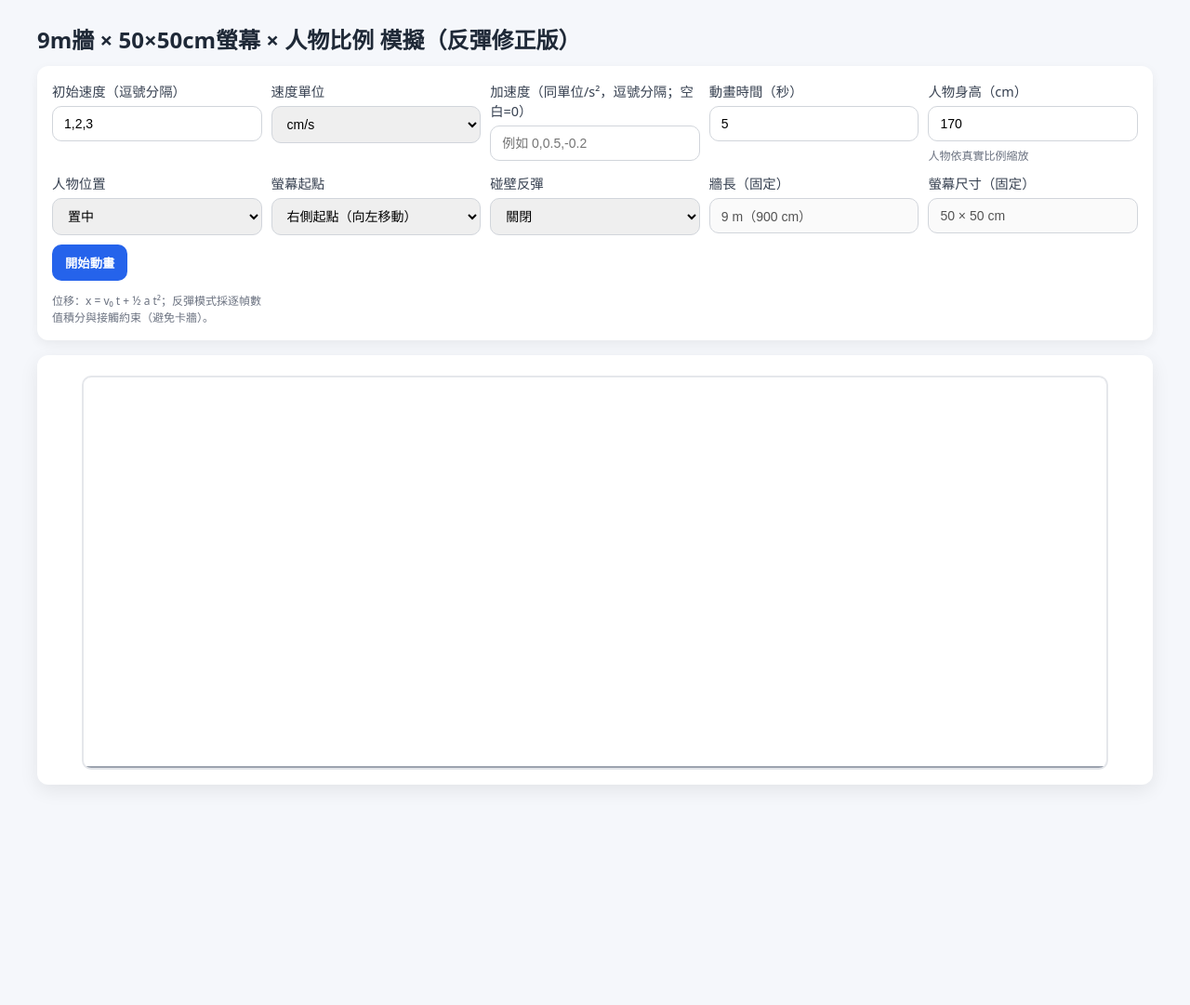
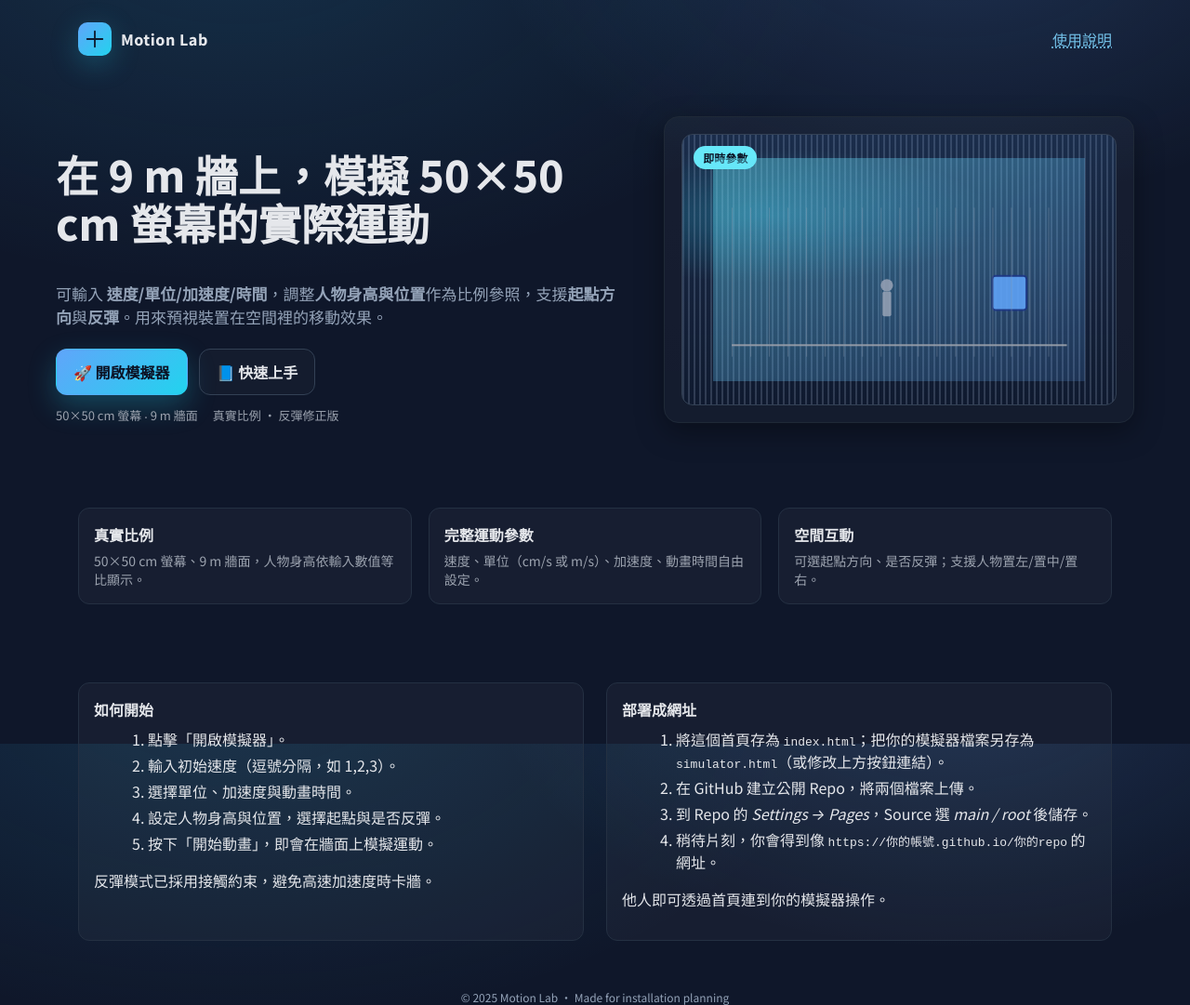
Before and after one commit to he00688498-prog/KKbox, a plain HTML site: page index.html in a window 1280 px wide. Shown: the whole page at 93% size. Before the commit the page ends 868 px from the top, so only its background shows below. Drawn offline with Linux system fonts and the light colour scheme.

Commit message:
Add files via upload

```diff
--- a/index.html
+++ b/index.html
@@ -1,284 +1,198 @@
 <!DOCTYPE html>
-<html lang="zh">
+<html lang="zh-Hant">
 <head>
-<meta charset="UTF-8" />
-<meta name="viewport" content="width=device-width, initial-scale=1.0" />
-<title>9m牆 × 50×50cm螢幕 × 人物比例 模擬（反彈修正版）</title>
+<meta charset="utf-8" />
+<meta name="viewport" content="width=device-width, initial-scale=1" />
+<title>Motion Lab — 螢幕橫移模擬器</title>
+<meta name="description" content="在 9m 牆上模擬 50×50cm 螢幕的位移、速度與加速度，可調人物比例與反彈。" />
+<link rel="preconnect" href="https://fonts.googleapis.com">
+<link rel="preconnect" href="https://fonts.gstatic.com" crossorigin>
+<link href="https://fonts.googleapis.com/css2?family=Noto+Sans+TC:wght@400;600;800&display=swap" rel="stylesheet">
 <style>
-  :root { --bg:#f5f7fb; --ink:#1f2937; --accent:#2563eb; --card:#ffffff; --wall:#e5e7eb; }
-  body{font-family: ui-sans-serif, system-ui, -apple-system, "Segoe UI", Roboto; background: var(--bg); color: var(--ink); margin:0}
-  .wrap{max-width: 1200px; margin: 24px auto; padding: 0 16px}
-  h2{margin: 0 0 12px}
-  .controls{display:grid; gap:10px; grid-template-columns: repeat(auto-fit, minmax(220px, 1fr)); background: var(--card); padding:16px; border-radius:12px; box-shadow: 0 4px 12px rgba(0,0,0,.06)}
-  .control{display:flex; flex-direction:column; gap:6px}
-  .control label{font-size:.9rem; color:#374151}
-  .control input,.control select{padding:10px 12px; border:1px solid #d1d5db; border-radius:10px; font-size:14px}
-  .actions{display:flex; gap:12px; flex-wrap:wrap; align-items:center}
-  button{padding:10px 14px; border:0; border-radius:10px; background:var(--accent); color:#fff; font-weight:600; cursor:pointer}
-  .hint{font-size:12px; color:#6b7280}
-  #stageWrap{background: var(--card); border-radius:12px; padding:12px; margin-top:16px; box-shadow: 0 6px 20px rgba(0,0,0,.08)}
-  #container{position:relative; width: min(96vw, 1100px); height: 420px; margin: 10px auto 4px; background: linear-gradient(#fff, #fff) padding-box, repeating-linear-gradient(90deg, var(--wall) 0 2px, transparent 2px 4px) border-box; border:2px solid #e5e7eb; border-radius:10px; overflow:hidden}
-  .ground{position:absolute; left:0; right:0; bottom:0; height:2px; background:#9ca3af}
-  .screen{position:absolute; background:#93c5fd; border:2px solid #3b82f6; border-radius:6px; color:#1f2937; font-size:12px; display:flex; align-items:center; justify-content:center; box-shadow: 0 6px 18px rgba(59,130,246,.25)}
-  .person{position:absolute; display:flex; flex-direction:column; align-items:center; justify-content:flex-end; pointer-events:none}
-  .head{background:#6b7280; border-radius:999px}
-  .body{background:#6b7280; border-radius:6px}
-  .legend{display:flex; gap:10px; flex-wrap:wrap; justify-content:center; font-size:12px; color:#374151}
-  .chip{display:inline-flex; gap:6px; align-items:center; background:#eef2ff; border:1px solid #c7d2fe; color:#3730a3; padding:6px 10px; border-radius:999px}
-  .dot{width:10px; height:10px; border-radius:999px}
+  :root{
+    --bg:#0f172a;          /* slate-900 */
+    --ink:#e5e7eb;         /* gray-200 */
+    --muted:#94a3b8;       /* slate-400 */
+    --card:#0b1224;        /* deep */
+    --panel:#111827;       /* panel */
+    --accent:#60a5fa;      /* blue-400 */
+    --accent-2:#22d3ee;    /* cyan-400 */
+    --ring:rgba(96,165,250,.35);
+  }
+  *{box-sizing:border-box}
+  html,body{height:100%}
+  body{margin:0; font-family:'Noto Sans TC',ui-sans-serif,system-ui,-apple-system,Segoe UI,Roboto; color:var(--ink); background: radial-gradient(1200px 700px at 20% -10%, rgba(56,189,248,.15), transparent 55%), radial-gradient(1000px 600px at 80% -10%, rgba(96,165,250,.18), transparent 50%), var(--bg);}
+  a{color:inherit; text-decoration:none}
+  .container{max-width:1160px; margin:0 auto; padding:24px}
+
+  /* Navbar */
+  .nav{display:flex; align-items:center; justify-content:space-between; gap:16px}
+  .brand{display:flex; align-items:center; gap:10px; font-weight:800; letter-spacing:.5px}
+  .brand .logo{width:36px; height:36px; background:linear-gradient(135deg,var(--accent),var(--accent-2)); border-radius:10px; display:grid; place-items:center; box-shadow:0 8px 30px rgba(34,211,238,.25)}
+  .brand .logo svg{width:22px; height:22px; opacity:.95}
+  .nav a{opacity:.9}
+
+  /* Hero */
+  .hero{display:grid; grid-template-columns:1.1fr .9fr; align-items:center; gap:36px; padding:40px 0}
+  @media (max-width:900px){.hero{grid-template-columns:1fr; padding:28px 0}}
+  .title{font-size:clamp(28px,4vw,46px); line-height:1.12; font-weight:800}
+  .subtitle{color:var(--muted); font-size:clamp(14px,1.4vw,17px); margin-top:12px}
+  .cta{display:flex; gap:12px; margin-top:22px; flex-wrap:wrap}
+  .btn{padding:12px 18px; border-radius:12px; font-weight:700; display:inline-flex; align-items:center; gap:10px; border:1px solid transparent; transition:transform .06s ease, box-shadow .2s ease}
+  .btn:active{transform:translateY(1px)}
+  .btn.primary{background:linear-gradient(135deg,var(--accent),var(--accent-2)); color:#0b1224; box-shadow:0 12px 30px rgba(34,211,238,.25)}
+  .btn.ghost{border-color:#334155; color:var(--ink); background:rgba(255,255,255,.02)}
+  .meta{display:flex; gap:16px; margin-top:12px; color:#9ca3af; font-size:13px}
+
+  /* Preview card */
+  .card{background:linear-gradient(180deg, rgba(255,255,255,.03), rgba(255,255,255,.02)); border:1px solid #1f2937; border-radius:16px; padding:18px; box-shadow:0 10px 30px rgba(0,0,0,.35)}
+  .screen{aspect-ratio:16/10; width:100%; border-radius:12px; background:
+    linear-gradient(180deg, rgba(96,165,250,.18), rgba(96,165,250,.05)),
+    repeating-linear-gradient(90deg, rgba(148,163,184,.25) 0 2px, transparent 2px 6px),
+    radial-gradient(400px 120px at 20% 30%, rgba(34,211,238,.28), transparent 60%),
+    #0b1224; position:relative; overflow:hidden; border:1px solid #334155}
+  .badge{position:absolute; top:12px; left:12px; font-size:12px; color:#0b1224; background:#67e8f9; padding:4px 10px; border-radius:999px; font-weight:700}
+  .demo{position:absolute; inset:0; display:grid; place-items:center}
+  .demo svg{width:86%; max-width:760px; opacity:.9}
+
+  /* Features */
+  .features{display:grid; grid-template-columns:repeat(3,1fr); gap:18px; margin-top:26px}
+  @media (max-width:900px){.features{grid-template-columns:1fr}}
+  .feature{background:rgba(255,255,255,.03); border:1px solid #243042; padding:16px; border-radius:12px}
+  .feature h4{margin:0 0 6px; font-size:16px}
+  .feature p{margin:0; color:#9ca3af; font-size:14px}
+
+  /* How-to */
+  .how{margin-top:36px; display:grid; grid-template-columns:1fr 1fr; gap:24px}
+  @media (max-width:900px){.how{grid-template-columns:1fr}}
+  .step{background:rgba(255,255,255,.03); border:1px solid #243042; padding:16px; border-radius:12px}
+  .step h4{margin:0 0 8px}
+  .step ol{margin:0 0 8px 18px}
+  .step li{margin:4px 0}
+
+  footer{margin:28px 0 16px; text-align:center; color:#94a3b8; font-size:12px}
+  .link{color:#7dd3fc; text-decoration:underline dotted; text-underline-offset:2px}
 </style>
 </head>
 <body>
-  <div class="wrap">
-    <h2>9m牆 × 50×50cm螢幕 × 人物比例 模擬（反彈修正版）</h2>
+  <header class="container nav">
+    <div class="brand">
+      <div class="logo" aria-hidden="true">
+        <svg viewBox="0 0 24 24" fill="none" stroke="#0b1224" stroke-width="2" stroke-linecap="round" stroke-linejoin="round"><path d="M12 3v18M3 12h18"/></svg>
+      </div>
+      <span>Motion Lab</span>
+    </div>
+    <nav>
+      <a class="link" href="#how">使用說明</a>
+    </nav>
+  </header>
 
-    <div class="controls">
-      <div class="control">
-        <label>初始速度（逗號分隔）</label>
-        <input id="speeds" value="1,2,3" placeholder="例如 1,2,3" />
+  <main class="container hero">
+    <section>
+      <h1 class="title">在 9 m 牆上，模擬 50×50 cm 螢幕的實際運動</h1>
+      <p class="subtitle">可輸入 <strong>速度/單位/加速度/時間</strong>，調整<strong>人物身高與位置</strong>作為比例參照，支援<strong>起點方向</strong>與<strong>反彈</strong>。用來預視裝置在空間裡的移動效果。</p>
+      <div class="cta">
+        <a class="btn primary" href="simulator.html">🚀 開啟模擬器</a>
+        <a class="btn ghost" href="#how">📘 快速上手</a>
       </div>
-      <div class="control">
-        <label>速度單位</label>
-        <select id="unit">
-          <option value="cm">cm/s</option>
-          <option value="m">m/s</option>
-        </select>
+      <div class="meta">
+        <span>50×50 cm 螢幕 ‧ 9 m 牆面</span>
+        <span>真實比例 · 反彈修正版</span>
       </div>
-      <div class="control">
-        <label>加速度（同單位/s²，逗號分隔；空白=0）</label>
-        <input id="accelerations" placeholder="例如 0,0.5,-0.2" />
+    </section>
+    <aside class="card">
+      <div class="screen">
+        <span class="badge">即時參數</span>
+        <div class="demo" aria-hidden="true">
+          <!-- 簡單示意 SVG（靜態插畫） -->
+          <svg viewBox="0 0 1200 720" xmlns="http://www.w3.org/2000/svg">
+            <defs>
+              <linearGradient id="g1" x1="0" x2="1" y1="0" y2="1">
+                <stop offset="0" stop-color="#67e8f9" stop-opacity=".45"/>
+                <stop offset="1" stop-color="#60a5fa" stop-opacity=".2"/>
+              </linearGradient>
+            </defs>
+            <rect x="0" y="0" width="1200" height="720" fill="url(#g1)"/>
+            <rect x="60" y="600" width="1080" height="6" fill="#9ca3af"/>
+            <rect x="900" y="380" width="110" height="110" rx="10" fill="#60a5fa" stroke="#1e3a8a" stroke-width="6"/>
+            <g transform="translate(560 490)">
+              <circle cx="0" cy="-80" r="20" fill="#94a3b8"/>
+              <rect x="-14" y="-60" width="28" height="80" rx="6" fill="#94a3b8"/>
+            </g>
+            <g fill="#94a3b8" opacity=".4">
+              <rect x="60" y="160" width="3" height="480"/>
+              <rect x="120" y="160" width="3" height="480"/>
+              <rect x="180" y="160" width="3" height="480"/>
+              <rect x="240" y="160" width="3" height="480"/>
+              <rect x="300" y="160" width="3" height="480"/>
+              <rect x="360" y="160" width="3" height="480"/>
+              <rect x="420" y="160" width="3" height="480"/>
+              <rect x="480" y="160" width="3" height="480"/>
+              <rect x="540" y="160" width="3" height="480"/>
+              <rect x="600" y="160" width="3" height="480"/>
+              <rect x="660" y="160" width="3" height="480"/>
+              <rect x="720" y="160" width="3" height="480"/>
+              <rect x="780" y="160" width="3" height="480"/>
+              <rect x="840" y="160" width="3" height="480"/>
+              <rect x="900" y="160" width="3" height="480"/>
+              <rect x="960" y="160" width="3" height="480"/>
+              <rect x="1020" y="160" width="3" height="480"/>
+              <rect x="1080" y="160" width="3" height="480"/>
+            </g>
+          </svg>
+        </div>
       </div>
-      <div class="control">
-        <label>動畫時間（秒）</label>
-        <input id="duration" type="number" value="5" />
+    </aside>
+  </main>
+
+  <section id="features" class="container">
+    <div class="features">
+      <div class="feature">
+        <h4>真實比例</h4>
+        <p>50×50 cm 螢幕、9 m 牆面，人物身高依輸入數值等比顯示。</p>
       </div>
-      <div class="control">
-        <label>人物身高（cm）</label>
-        <input id="personH" type="number" value="170" />
-        <div class="hint">人物依真實比例縮放</div>
+      <div class="feature">
+        <h4>完整運動參數</h4>
+        <p>速度、單位（cm/s 或 m/s）、加速度、動畫時間自由設定。</p>
       </div>
-      <div class="control">
-        <label>人物位置</label>
-        <select id="personPos">
-          <option value="center">置中</option>
-          <option value="left">靠左</option>
-          <option value="right">靠右</option>
-        </select>
-      </div>
-      <div class="control">
-        <label>螢幕起點</label>
-        <select id="startPos">
-          <option value="right">右側起點（向左移動）</option>
-          <option value="left">左側起點（向右移動）</option>
-        </select>
-      </div>
-      <div class="control">
-        <label>碰壁反彈</label>
-        <select id="bounce">
-          <option value="off">關閉</option>
-          <option value="on">開啟（彈性反彈）</option>
-        </select>
-      </div>
-      <div class="control">
-        <label>牆長（固定）</label>
-        <input value="9 m（900 cm）" disabled />
-      </div>
-      <div class="control">
-        <label>螢幕尺寸（固定）</label>
-        <input value="50 × 50 cm" disabled />
-      </div>
-
-      <div class="actions">
-        <button id="run">開始動畫</button>
-        <span class="hint">位移：x = v₀ t + ½ a t²；反彈模式採逐幀數值積分與接觸約束（避免卡牆）。</span>
+      <div class="feature">
+        <h4>空間互動</h4>
+        <p>可選起點方向、是否反彈；支援人物置左/置中/置右。</p>
       </div>
     </div>
+  </section>
 
-    <div id="stageWrap">
-      <div id="container"><div class="ground"></div></div>
-      <div class="legend" id="legend"></div>
+  <section id="how" class="container how">
+    <div class="step">
+      <h4>如何開始</h4>
+      <ol>
+        <li>點擊「開啟模擬器」。</li>
+        <li>輸入初始速度（逗號分隔，如 1,2,3）。</li>
+        <li>選擇單位、加速度與動畫時間。</li>
+        <li>設定人物身高與位置，選擇起點與是否反彈。</li>
+        <li>按下「開始動畫」，即會在牆面上模擬運動。</li>
+      </ol>
+      <p>反彈模式已採用接觸約束，避免高速加速度時卡牆。</p>
     </div>
-  </div>
+    <div class="step">
+      <h4>部署成網址</h4>
+      <ol>
+        <li>將這個首頁存為 <code>index.html</code>；把你的模擬器檔案另存為 <code>simulator.html</code>（或修改上方按鈕連結）。</li>
+        <li>在 GitHub 建立公開 Repo，將兩個檔案上傳。</li>
+        <li>到 Repo 的 <em>Settings → Pages</em>，Source 選 <em>main / root</em> 後儲存。</li>
+        <li>稍待片刻，你會得到像 <code>https://你的帳號.github.io/你的repo</code> 的網址。</li>
+      </ol>
+      <p>他人即可透過首頁連到你的模擬器操作。</p>
+    </div>
+  </section>
+
+  <footer>
+    <p>© <span id="y"></span> Motion Lab · Made for installation planning</p>
+  </footer>
 
 <script>
-let screens = [];
-let speeds = [];
-let accels = [];
-let animationId;
-let durationSec = 5;
-
-const WALL_LEN_CM = 900;   // 9 m 牆
-const SCREEN_SIZE_CM = 50; // 50×50 cm
-const palette = ["#3b82f6","#10b981","#ef4444","#a855f7","#f59e0b","#06b6d4","#84cc16"];
-
-const container = document.getElementById('container');
-const legend = document.getElementById('legend');
-
-function cmToPxScale(){
-  return container.clientWidth / WALL_LEN_CM; // px per cm
-}
-
-function startAnimation(){
-  cancelAnimationFrame(animationId);
-  container.innerHTML = '<div class="ground"></div>';
-  legend.innerHTML = '';
-  screens = []; speeds = []; accels = [];
-
-  durationSec = parseFloat(document.getElementById('duration').value) || 5;
-  const personHcm = Math.max(10, parseFloat(document.getElementById('personH').value) || 170);
-  const personPos = document.getElementById('personPos').value; // left/center/right
-  const startSide = document.getElementById('startPos').value;  // left/right
-  const bounce = document.getElementById('bounce').value === 'on';
-
-  const speedArray = (document.getElementById('speeds').value||'')
-    .split(',').map(s=>parseFloat(s.trim())).filter(v=>!Number.isNaN(v));
-  const accelRaw = document.getElementById('accelerations').value||'';
-  let accelArray = accelRaw ? accelRaw.split(',').map(a=>parseFloat(a.trim())) : [];
-  if(accelArray.some(Number.isNaN)) accelArray = [];
-  while (accelArray.length < speedArray.length) accelArray.push(0);
-
-  const unit = document.getElementById('unit').value;
-  const unitFactor = (unit === 'm') ? 100 : 1; // m/s → cm/s
-
-  const scale = cmToPxScale();
-  const screenSizePx = SCREEN_SIZE_CM * scale;
-
-  // 設定容器高度（不小於人物高度）
-  const rows = Math.max(1, speedArray.length);
-  const rowGapPx = Math.max(12, 0.3 * screenSizePx);
-  const stackHeightPx = rows*screenSizePx + (rows+1)*rowGapPx;
-  const personHeightPx = personHcm * scale;
-  container.style.height = Math.ceil(Math.max(stackHeightPx + 24, personHeightPx + 24)) + 'px';
-
-  // 放人物（水平位置、腳踩地）
-  const person = buildPerson(personHcm, scale);
-  container.appendChild(person.wrapper);
-  let personLeftPx = 0;
-  if (personPos === 'left') personLeftPx = 10;
-  if (personPos === 'center') personLeftPx = (container.clientWidth - person.widthPx)/2;
-  if (personPos === 'right') personLeftPx = container.clientWidth - person.widthPx - 10;
-  person.wrapper.style.left = personLeftPx + 'px';
-  person.wrapper.style.bottom = '0px';
-
-  // 產生螢幕方塊
-  const heightStep = (container.clientHeight - screenSizePx) / Math.max(1, rows-1 || 1);
-  speedArray.forEach((s, i)=>{
-    const scr = document.createElement('div');
-    scr.className = 'screen';
-    scr.style.width = screenSizePx + 'px';
-    scr.style.height = screenSizePx + 'px';
-    scr.style.top = (rows===1 ? (container.clientHeight - screenSizePx)/2 : i*heightStep) + 'px';
-
-    const margin = 10; // 邊距
-    const startLeft = (startSide === 'right')
-      ? (container.clientWidth - screenSizePx - margin)
-      : margin;
-    scr.style.left = startLeft + 'px';
-
-    const color = palette[i % palette.length];
-    scr.style.backgroundColor = color;
-    scr.style.borderColor = color;
-    scr.textContent = `${s}${unit}/s` + (accelArray[i]? ` | a=${accelArray[i]}${unit}/s²` : '');
-    container.appendChild(scr);
-
-    screens.push({
-      el: scr,
-      color,
-      x_cm: (startSide === 'right') ? (WALL_LEN_CM - SCREEN_SIZE_CM) : 0, // 以螢幕左邊緣為位置
-      v_cms: (startSide === 'right') ? -(s*unitFactor) : (s*unitFactor),   // 初始方向
-      a_cms2: (accelArray[i]||0)*unitFactor
-    });
-
-    // 圖例
-    const chip = document.createElement('span');
-    chip.className = 'chip';
-    chip.innerHTML = `<span class="dot" style="background:${color}"></span>${s}${unit}/s` + (accelArray[i]? `，a=${accelArray[i]}${unit}/s²` : '');
-    legend.appendChild(chip);
-  });
-
-  // 動畫狀態
-  step._acc = 0;     // 已經過的時間（秒）
-  step._last = null; // 上一幀時間戳
-  step._bounceOn = bounce;
-  animationId = requestAnimationFrame(step);
-}
-
-function buildPerson(heightCm, scale){
-  const wrapper = document.createElement('div');
-  wrapper.className = 'person';
-  const heightPx = heightCm * scale;
-  const headDiaCm = Math.min(25, Math.max(12, heightCm*0.13));
-  const headPx = headDiaCm * scale;
-  const bodyHpx = Math.max(0, heightPx - headPx);
-  const bodyWpx = Math.max(2, Math.min(40*scale, heightPx*0.28));
-  const head = document.createElement('div'); head.className='head'; head.style.width=headPx+'px'; head.style.height=headPx+'px';
-  const body = document.createElement('div'); body.className='body'; body.style.width=bodyWpx+'px'; body.style.height=bodyHpx+'px';
-  wrapper.appendChild(body); wrapper.appendChild(head);
-  wrapper.style.width = Math.max(bodyWpx, headPx) + 'px';
-  wrapper.style.height = heightPx + 'px';
-  wrapper.style.position = 'absolute';
-  return { wrapper, widthPx: Math.max(bodyWpx, headPx), heightPx: heightPx };
-}
-
-function step(ts){
-  const scale = cmToPxScale();
-  const e = 1.0;            // 反彈係數（1=完全彈性；可改 0.8 稍微耗散）
-  const minX = 0;           // 左牆（螢幕左邊緣）
-  const maxX = WALL_LEN_CM - SCREEN_SIZE_CM; // 右牆（螢幕左邊緣最大）
-
-  // 真實幀間隔 dt（避免秒跳），上限 50ms
-  if (step._last == null) step._last = ts;
-  let dt = (ts - step._last) / 1000;
-  if (dt > 0.05) dt = 0.05;
-  step._last = ts;
-
-  // 終止條件：總時長
-  step._acc += dt;
-  if (step._acc >= durationSec){
-    cancelAnimationFrame(animationId);
-    step._acc = 0; step._last = null;
-    return;
-  }
-
-  for (const s of screens){
-    // 1) 先用加速度更新速度
-    s.v_cms += s.a_cms2 * dt;
-
-    // 2) 更新位置
-    s.x_cm += s.v_cms * dt;
-
-    if (step._bounceOn){
-      // 3) 反彈處理（只在速度仍朝牆時反射）
-      if (s.x_cm < minX){
-        s.x_cm = minX;
-        if (s.v_cms < 0) s.v_cms = -s.v_cms * e;
-      } else if (s.x_cm > maxX){
-        s.x_cm = maxX;
-        if (s.v_cms > 0) s.v_cms = -s.v_cms * e;
-      }
-
-      // 4) 接觸約束：貼牆且加速度仍往牆內推 → 禁止向內並做微小偏移，避免黏牆
-      if (s.x_cm === minX && s.a_cms2 < 0 && s.v_cms <= 0){
-        s.v_cms = 0; s.x_cm = minX + 1e-6;
-      }
-      if (s.x_cm === maxX && s.a_cms2 > 0 && s.v_cms >= 0){
-        s.v_cms = 0; s.x_cm = maxX - 1e-6;
-      }
-    } else {
-      // 無反彈：邊界鉗制
-      if (s.x_cm < minX) s.x_cm = minX;
-      if (s.x_cm > maxX) s.x_cm = maxX;
-    }
-
-    // 繪製
-    s.el.style.left = (s.x_cm * scale) + 'px';
-  }
-
-  animationId = requestAnimationFrame(step);
-}
-
-document.getElementById('run').addEventListener('click', startAnimation);
-window.addEventListener('resize', ()=>{ if (screens.length) startAnimation(); });
+  // 年份小工具
+  document.getElementById('y').textContent = new Date().getFullYear();
 </script>
 </body>
 </html>
```
